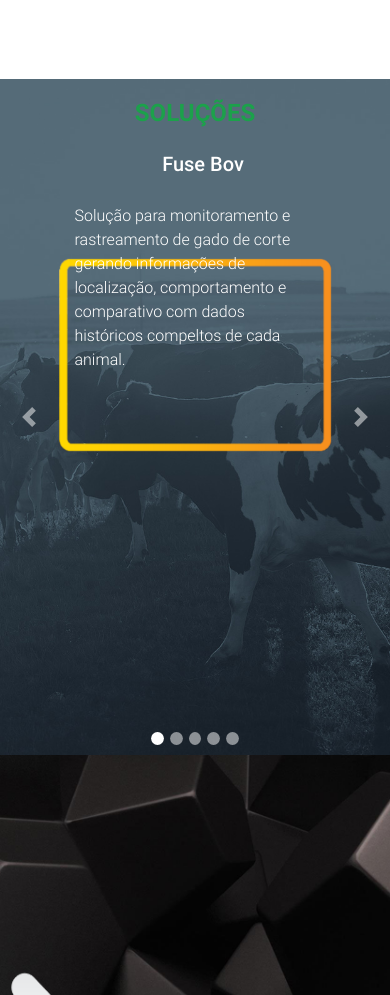
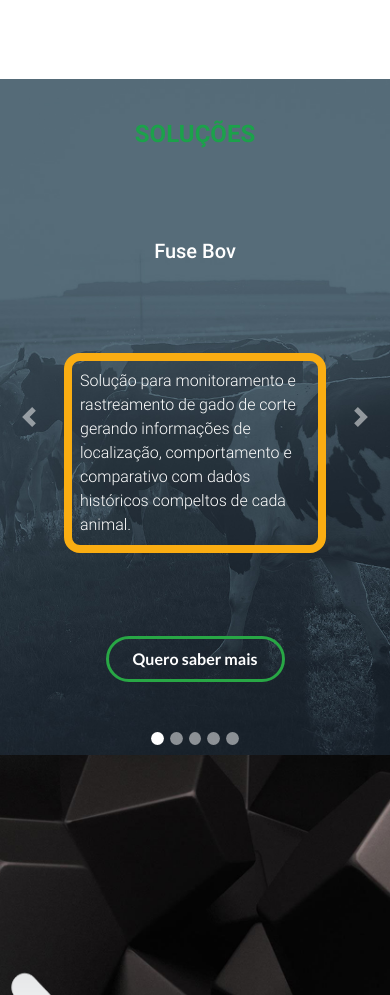
Before and after one commit to mocraveirodev/fuseIoT, a PHP site: page / in a window 390 px wide; the page is wider, and only the part inside the window is pictured. Shown: the part 4083-5078 px from the top of that part. Run offline with PHP 8.4, Linux system fonts and the light colour scheme; some libraries are stand-ins or nearby versions.

Commit message:
acertando carousel e iniciando Academy

```diff
--- a/index.php
+++ b/index.php
@@ -7,5 +7,10 @@
             $controller = new HomeController();
             $controller->acao($rotas);
         break;
+        case "academy":
+            include "controllers/AcademyController.php";
+            $controller = new AcademyController();
+            $controller->acao($rotas);
+        break;
     }
 ?>
--- a/views/css/style.css
+++ b/views/css/style.css
@@ -154,7 +154,8 @@
 #carouselSolucoes{
     width: 100%;
     height: 80vh;
-    position: relative;
+    /* position: relative; */
+    z-index: 0;
 }
 
 .carousel-inner, .carousel-item{
@@ -162,13 +163,16 @@
     height: 100%;
 }
 
+/* #solucoes .carousel-item{
+    display: flex;
+    justify-content: center;
+    align-items: center;
+} */
+
 #solucoes .btn-outline-success{
     color: #fff;
     border-width: 0.2rem;
-    margin-right: 2rem;
-    position: absolute;
-    top: 60%;
-    left: 50%;
+    margin: 21% 30% 10% 50%;
 }
 
 .carousel-indicators{
@@ -363,43 +420,38 @@
 
     /* SOLUCOES */
 
+    #solucoes .carousel-item{
+        display: flex;
+        flex-direction: column;
+        justify-content: space-around;
+    }
+
     .carousel-indicators{
         margin: 0 auto;
-    }
-
-    #solucoes .carousel-resp{
-        margin: 0 auto;
-        background: url('../img/border.png') no-repeat center center;
-        background-size: contain;
-        width: 70%;
-        height: 65%;
     }
 
     #solucoes .carousel-titulo{
         font-family: roboto-bold, sans-serif;
         text-align: center;
-        padding-top: 5%;
         color: #1ca14b;
     }
 
     #solucoes .titulo-solucao{
-        padding-top: 1rem;
-        padding-left: 1rem;
         color: #fff;
         text-align: center;
     }
 
     #solucoes .texto-solucao{
-        padding: 1.3rem 1rem 0 1rem;
+        border: 0.5rem solid #faad12;
+        border-radius: 1rem;
         font-family: roboto-light, sans-serif;
-        /* text-align: justify; */
         color: #fff;
+        margin: 0 4rem;
+        padding: 0.5rem;
     }
 
     #solucoes .btn-outline-success{
-        position: relative;
-        top: 75%;
-        left: 27%;
+        margin: 0 auto 2rem auto;
     }
 
     #solucoes .bov{
--- a/views/home.php
+++ b/views/home.php
@@ -7,7 +7,7 @@
 <!DOCTYPE html>
 <html lang="en">
 <head>
-<meta charset="UTF-8">
+    <meta charset="UTF-8">
     <meta name="viewport" content="width=device-width, initial-scale=1.0">
     <meta http-equiv="X-UA-Compatible" content="ie=edge">
     <meta name="description" content="Fuse IoT é uma StartUp especializada em soluções IoT, que fornece transformação digital para empresas e pessoas que querem melhorar seus indicativos, controlar seus ativos e obter melhores resultados com tecnologias baseadas em IoT e Inteligência Artificial.">
@@ -101,43 +101,33 @@
                 </ol>
                 <div class="carousel-inner">
                     <div class="carousel-item bov active">
-                        <h4 class="carousel-titulo">SOLUÇÕES</h4>
-                        <div class="carousel-resp d-block d-sm-none">
-                            <h5 class="titulo-solucao">Fuse Bov</h5>
-                            <p class="texto-solucao">Solução para monitoramento e rastreamento de gado de corte gerando informações de localização, comportamento e comparativo com dados históricos compeltos de cada animal.</p>
-                        </div>
+                        <h4 class="carousel-titulo d-block d-sm-none">SOLUÇÕES</h4>
+                        <h5 class="titulo-solucao d-block d-sm-none">Fuse Bov</h5>
+                        <p class="texto-solucao d-block d-sm-none">Solução para monitoramento e rastreamento de gado de corte gerando informações de localização, comportamento e comparativo com dados históricos compeltos de cada animal.</p>
                         <a href="#contato" class="btn btn-padrao btn-outline-success">Quero saber mais</a>
                     </div>
                     <div class="carousel-item utilities">
-                        <h4 class="carousel-titulo">SOLUÇÕES</h4>
-                        <div class="carousel-resp d-block d-sm-none">
-                            <h5 class="titulo-solucao">Fuse Utilities</h5>
-                            <p class="texto-solucao">Monitore o consumo de água, gás e energia elétrica e evite desperdícios, identifique vazamentos, aumente a segurança no trabalho e reduza custos.</p>
-                        </div>
+                        <h4 class="carousel-titulo d-block d-sm-none">SOLUÇÕES</h4>
+                        <h5 class="titulo-solucao d-block d-sm-none">Fuse Utilities</h5>
+                        <p class="texto-solucao d-block d-sm-none">Monitore o consumo de água, gás e energia elétrica e evite desperdícios, identifique vazamentos, aumente a segurança no trabalho e reduza custos.</p>
                         <a href="#contato" class="btn btn-padrao btn-outline-success">Quero saber mais</a>
                     </div>
                     <div class="carousel-item temp">
-                        <h4 class="carousel-titulo">SOLUÇÕES</h4>
-                        <div class="carousel-resp d-block d-sm-none">
-                            <h5 class="titulo-solucao">Fuse Temp</h5>
-                            <p class="texto-solucao">Solução completa para acompanhamento de temperatura, umidade, e contato binário (ligado/desligado, aberto/fechado), totalmente validável para hospitais e Inmetro.</p>
-                        </div>
+                        <h4 class="carousel-titulo d-block d-sm-none">SOLUÇÕES</h4>
+                        <h5 class="titulo-solucao d-block d-sm-none">Fuse Temp</h5>
+                        <p class="texto-solucao d-block d-sm-none">Solução completa para acompanhamento de temperatura, umidade, e contato binário (ligado/desligado, aberto/fechado), totalmente validável para hospitais e Inmetro.</p>
                         <a href="#contato" class="btn btn-padrao btn-outline-success">Quero saber mais</a>
                     </div>
                     <div class="carousel-item track">
-                        <h4 class="carousel-titulo">SOLUÇÕES</h4>
-                        <div class="carousel-resp d-block d-sm-none">
-                            <h5 class="titulo-solucao">Fuse Track</h5>
-                            <p class="texto-solucao">Saiba tudo sobre sua frota, rastreie seus ativos, otimize rotas, ganhe agilidade, reduza custos e tenha mais segurança sobre seus bens e serviços.</p>
-                        </div>
+                        <h4 class="carousel-titulo d-block d-sm-none">SOLUÇÕES</h4>
+                        <h5 class="titulo-solucao d-block d-sm-none">Fuse Track</h5>
+                        <p class="texto-solucao d-block d-sm-none">Saiba tudo sobre sua frota, rastreie seus ativos, otimize rotas, ganhe agilidade, reduza custos e tenha mais segurança sobre seus bens e serviços.</p>
                         <a href="#contato" class="btn btn-padrao btn-outline-success">Quero saber mais</a>
                     </div>
                     <div class="carousel-item parking">
-                        <h4 class="carousel-titulo">SOLUÇÕES</h4>
-                        <div class="carousel-resp d-block d-sm-none">
-                            <h5 class="titulo-solucao">Fuse Parking</h5>
-                            <p class="texto-solucao">Monitore vagas de estacionamento ou locais de parada proibida, receba alertas em tempo real em caso de infração e controle o tráfego de veículos em locais de estudo.</p>
-                        </div>
+                        <h4 class="carousel-titulo d-block d-sm-none">SOLUÇÕES</h4>
+                        <h5 class="titulo-solucao d-block d-sm-none">Fuse Parking</h5>
+                        <p class="texto-solucao d-block d-sm-none">Monitore vagas de estacionamento ou locais de parada proibida, receba alertas em tempo real em caso de infração e controle o tráfego de veículos em locais de estudo.</p>
                         <a href="#contato" class="btn btn-padrao btn-outline-success">Quero saber mais</a>
                     </div>
                 </div>
@@ -268,6 +258,14 @@
         </div>
     </footer>
 
+    <div id="redesSociais" class="social">
+        <a href="https://www.linkedin.com/company/fuseiot/" id="linkedin" target="_blank">LinkedIn <img class="social-logo" src="views/img/linkedin.svg" alt="Logo LinkedIn"></img></a>
+        <a href="https://www.youtube.com/channel/UCriqvVHBLKsX_Oh3t5RrxLw" id="youtube" target="_blank">YouTube <img class="social-logo" src="views/img/youtube.svg" alt="Logo YouTube"></img></a>
+        <a href="https://www.instagram.com/fuseiotacademy/" id="instagram" target="_blank">Instagram <img class="social-logo" src="views/img/instagram.svg" alt="Logo Instagram"></img></a>
+        <a href="https://www.facebook.com/fuseiotacademy/" id="facebook" target="_blank">Facebook <img class="social-logo" src="views/img/facebook.svg" alt="Logo Facebook"></img></a>
+        <a href="https://vm.tiktok.com/W6PMRo/" id="tiktok" target="_blank">TikTok <img class="social-logo" src="views/img/tiktok.svg" alt="Logo TikTok"></img></a>
+    </div>
+
     <script src="https://code.jquery.com/jquery-3.4.1.slim.min.js" integrity="sha384-J6qa4849blE2+poT4WnyKhv5vZF5SrPo0iEjwBvKU7imGFAV0wwj1yYfoRSJoZ+n" crossorigin="anonymous"></script>
     <script src="https://cdn.jsdelivr.net/npm/popper.js@1.16.0/dist/umd/popper.min.js" integrity="sha384-Q6E9RHvbIyZFJoft+2mJbHaEWldlvI9IOYy5n3zV9zzTtmI3UksdQRVvoxMfooAo" crossorigin="anonymous"></script>
     <script src="https://stackpath.bootstrapcdn.com/bootstrap/4.4.1/js/bootstrap.min.js" integrity="sha384-wfSDF2E50Y2D1uUdj0O3uMBJnjuUD4Ih7YwaYd1iqfktj0Uod8GCExl3Og8ifwB6" crossorigin="anonymous"></script>
```
Also changed, not shown: other parts of views/css/style.css (+65 -0 lines), controllers/AcademyController.php (added, +17 -0 lines), views/academy/academy.php (added, +24 -0 lines), views/css/styleAcademy.css (added), views/img/facebook.svg (added), views/img/instagram.svg (added), views/img/linkedin.svg (added), views/img/tiktok.svg (added), views/img/youtube.svg (added).
